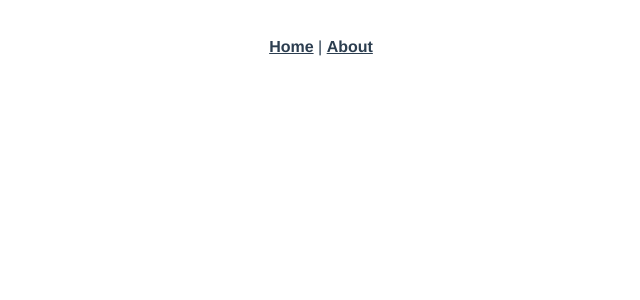
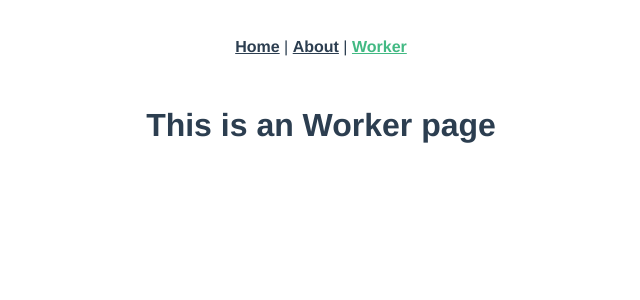
Before and after one commit to lijie33402/vue-ts-project, a Vue app: page /#/worker in a window 1280 px wide. Shown: the top 300 px of the page, without its empty margins (319-959 px from the left). Built offline with nearby package versions, Linux system fonts and the light colour scheme.

Commit message:
增加worker路由界面

```diff
--- a/src/App.vue
+++ b/src/App.vue
@@ -2,7 +2,8 @@
   <div id="app">
     <div id="nav">
       <router-link to="/">Home</router-link> |
-      <router-link to="/about">About</router-link>
+      <router-link to="/about">About</router-link> |
+      <router-link to="/worker">Worker</router-link>
     </div>
     <router-view/>
   </div>
--- a/src/router/index.ts
+++ b/src/router/index.ts
@@ -17,6 +17,14 @@ const routes: Array<RouteConfig> = [
     // this generates a separate chunk (about.[hash].js) for this route
     // which is lazy-loaded when the route is visited.
     component: () => import(/* webpackChunkName: "about" */ '../views/About.vue')
+  },
+  {
+    path: '/worker',
+    name: 'Worker',
+    // route level code-splitting
+    // this generates a separate chunk (about.[hash].js) for this route
+    // which is lazy-loaded when the route is visited.
+    component: () => import(/* webpackChunkName: "about" */ '../views/Worker.vue')
   }
 ];
 
--- /dev/null
+++ b/src/views/Worker.vue
@@ -0,0 +1,5 @@
+<template>
+  <div class="worker">
+    <h1>This is an Worker page</h1>
+  </div>
+</template>
```
